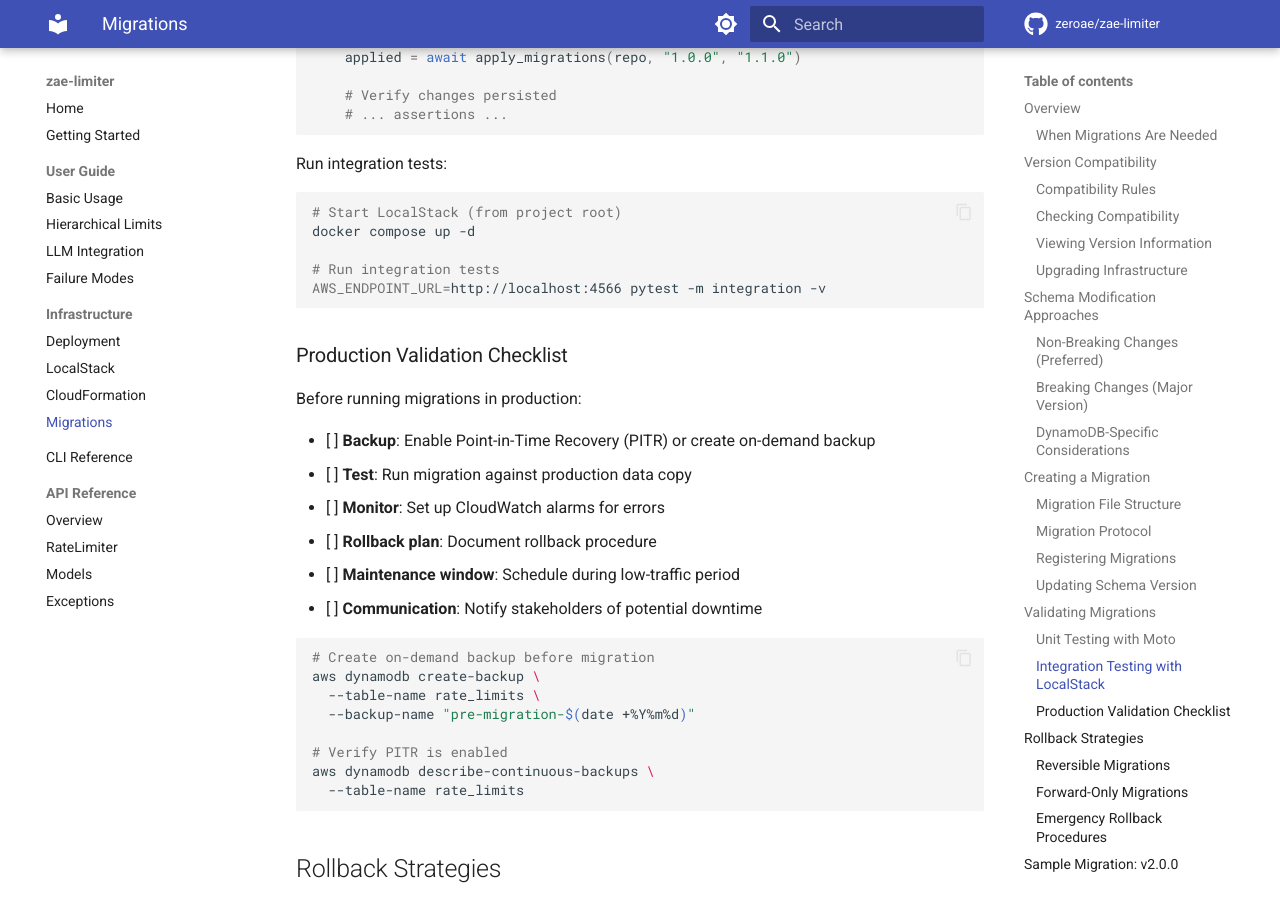
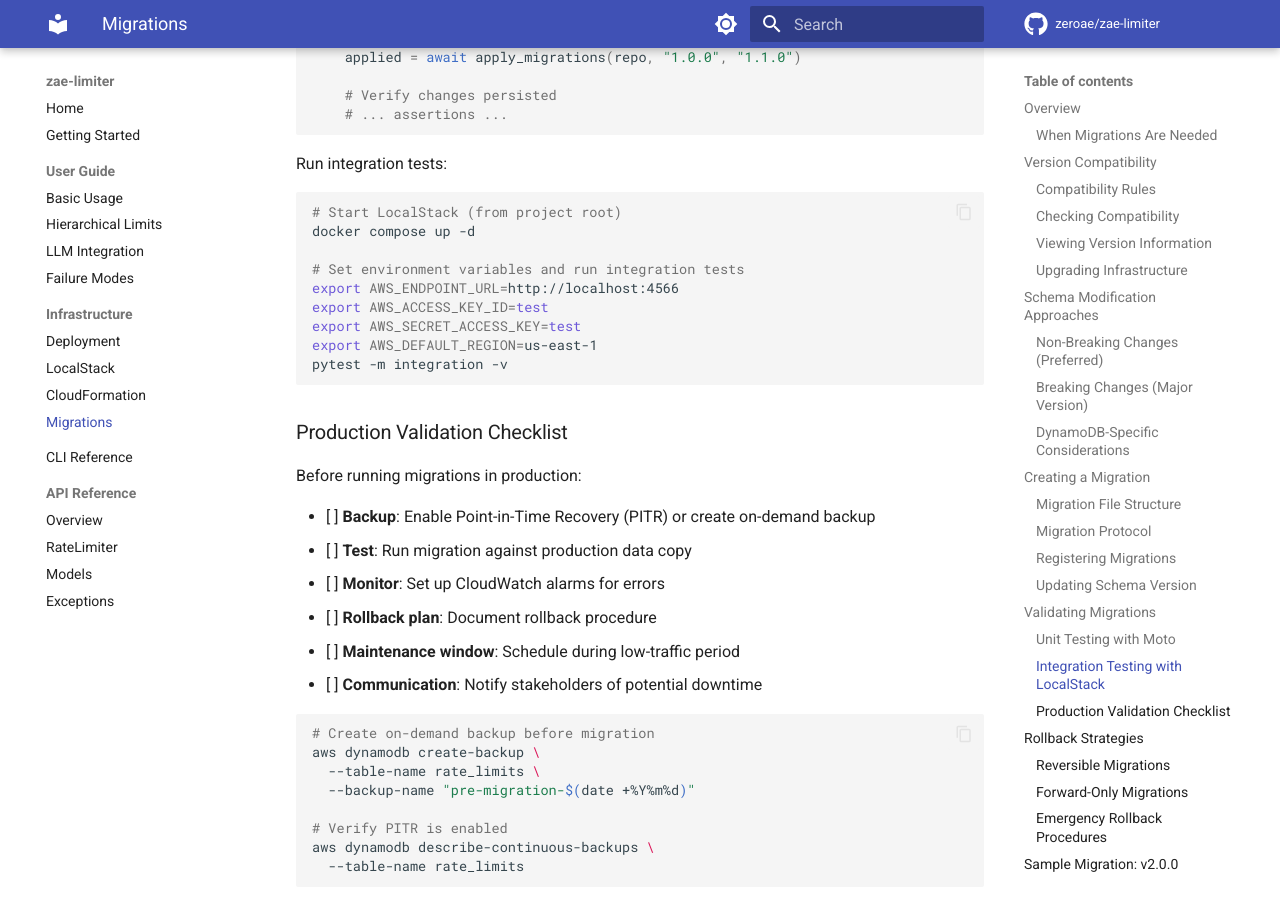
Before and after one commit to zeroae/zae-limiter, an MkDocs documentation site: the page built from docs/migrations.md, in a window 1280 px wide and 900 px high, scrolled down 8043 px. Built offline with MkDocs 1.6.1 and Material for MkDocs 9.7.7, drawn with Linux system fonts in a browser that asks for light colours; comment, search, counter and statistics services are not loaded; the version menu is left out.

Commit message:
📝 docs: add AWS credentials to LocalStack test instructions
LocalStack requires AWS_ACCESS_KEY_ID, AWS_SECRET_ACCESS_KEY, and
AWS_DEFAULT_REGION environment variables to be set. Update all test
documentation to include these:

- docker-compose.yml header comments
- CLAUDE.md Running Tests section
- tests/e2e/test_localstack.py docstring
- tests/integration/test_repository.py docstring
- tests/benchmark/test_localstack.py docstring
- docs/migrations.md integration test section

````diff
--- a/docs/migrations.md
+++ b/docs/migrations.md
@@ -387,8 +387,12 @@ Run integration tests:
 # Start LocalStack (from project root)
 docker compose up -d
 
-# Run integration tests
-AWS_ENDPOINT_URL=http://localhost:4566 pytest -m integration -v
+# Set environment variables and run integration tests
+export AWS_ENDPOINT_URL=http://localhost:4566
+export AWS_ACCESS_KEY_ID=test
+export AWS_SECRET_ACCESS_KEY=test
+export AWS_DEFAULT_REGION=us-east-1
+pytest -m integration -v
 ```
 
 ### Production Validation Checklist
````
Also changed, not shown: CLAUDE.md (+11 -5 lines), docker-compose.yml (+4 -3 lines), 3 other files.
